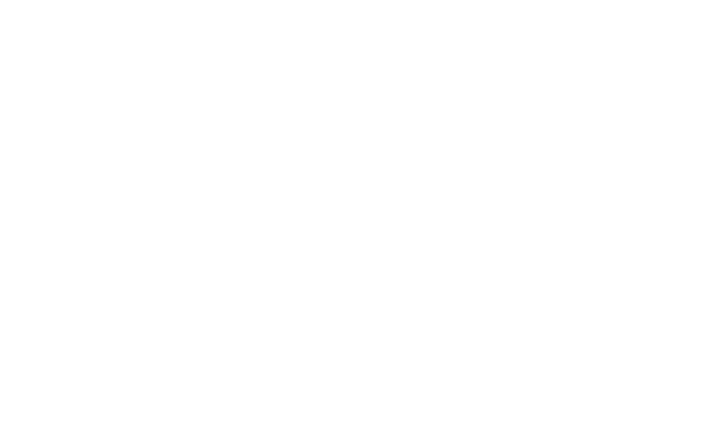
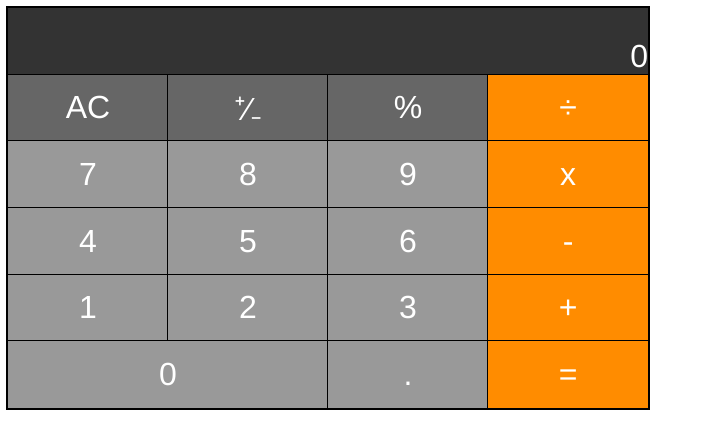
Before and after one commit to patbou02/calculator, a website built with webpack: page src/index.html in a window 1280 px wide. Shown: the whole page, without its empty margins (0-707 px from the left). Built offline with nearby package versions, Linux system fonts and the light colour scheme.

Commit message:
Added basic HTML and CSS for calculator. Removed alert().

```diff
--- a/src/index.html
+++ b/src/index.html
@@ -5,11 +5,91 @@
   <meta name="viewport"
         content="width=device-width, user-scalable=no, initial-scale=1.0, maximum-scale=1.0, minimum-scale=1.0">
   <meta http-equiv="X-UA-Compatible" content="ie=edge">
-  <title>Calculator</title>
+  <title>Calculator SRC</title>
   <!-- Custom App Scripts -->
   <script src="js/app.js"></script>
 </head>
 <body>
- <div id="app"></div>
+  <style>
+    .calc-wrapper {
+      font-size: 2em;
+      color: white;
+      font-family: Helvetica, Arial;
+      display: flex;
+      flex-direction: column;
+      width: 50vw;
+      height: 50vh;
+      align-content: center;
+      background-color: lightblue;
+      outline: 2px solid black;
+    }
+    .calc-total {
+      outline: 1px solid black;
+      width: 100%;
+      height: calc(100% / 6);
+      display: flex;
+      justify-content: flex-end;
+      align-items: flex-end;
+    }
+    .calc-body {
+      height: calc(5 * (100% / 6)); /* 80% */
+    }
+    .calc-row {
+      display: flex;
+      height: calc(100% / 5);
+      flex-direction: row;
+    }
+    .calc-key {
+      width: 25%;
+      outline: 1px solid black;
+      display: flex;
+      justify-content: center;
+      align-items: center;
+    }
+    .calc-key:hover {
+      cursor: pointer;
+    }
+    .calc-key.double {
+      flex-grow: 2;
+    }
+    .role--total { background-color: #333; }
+    .role--secondary { background-color: #666; }
+    .role--main { background-color: darkorange; }
+    .role--basic { background-color: #999; }
+  </style>
+  <div class="calc-wrapper">
+    <div class="calc-total role--total" data-role="total">0</div>
+    <div class="calc-body">
+      <div class="calc-row">
+        <div class="calc-key role--secondary" data-role="clear">AC</div>
+        <div class="calc-key role--secondary" data-role="opposite">&#8314;&#8725;&#8331;</div>
+        <div class="calc-key role--secondary" data-role="percentage">%</div>
+        <div class="calc-key role--main" data-role="divided">&#xf7;</div>
+      </div>
+      <div class="calc-row">
+        <div class="calc-key role--basic" data-role="7">7</div>
+        <div class="calc-key role--basic" data-role="8">8</div>
+        <div class="calc-key role--basic" data-role="9">9</div>
+        <div class="calc-key role--main" data-role="multiply">x</div>
+      </div>
+      <div class="calc-row">
+        <div class="calc-key role--basic" data-role="4">4</div>
+        <div class="calc-key role--basic" data-role="5">5</div>
+        <div class="calc-key role--basic" data-role="6">6</div>
+        <div class="calc-key role--main" data-role="minus">-</div>
+      </div>
+      <div class="calc-row">
+        <div class="calc-key role--basic" data-role="1">1</div>
+        <div class="calc-key role--basic" data-role="2">2</div>
+        <div class="calc-key role--basic" data-role="3">3</div>
+        <div class="calc-key role--main" data-role="plus">+</div>
+      </div>
+      <div class="calc-row">
+        <div class="calc-key role--basic double" data-role="0">0</div>
+        <div class="calc-key role--basic" data-role="period">.</div>
+        <div class="calc-key role--main" data-role="equals">=</div>
+      </div>
+    </div>
+  </div>
 </body>
 </html>
--- a/src/js/index.js
+++ b/src/js/index.js
@@ -1,3 +1,3 @@
 document.addEventListener('DOMContentLoaded', () => {
-  alert('inside the index.js file.');
+
 });
```
Also changed, not shown: public/index.html (added, +15 -0 lines), public/css/styles.css (added).
